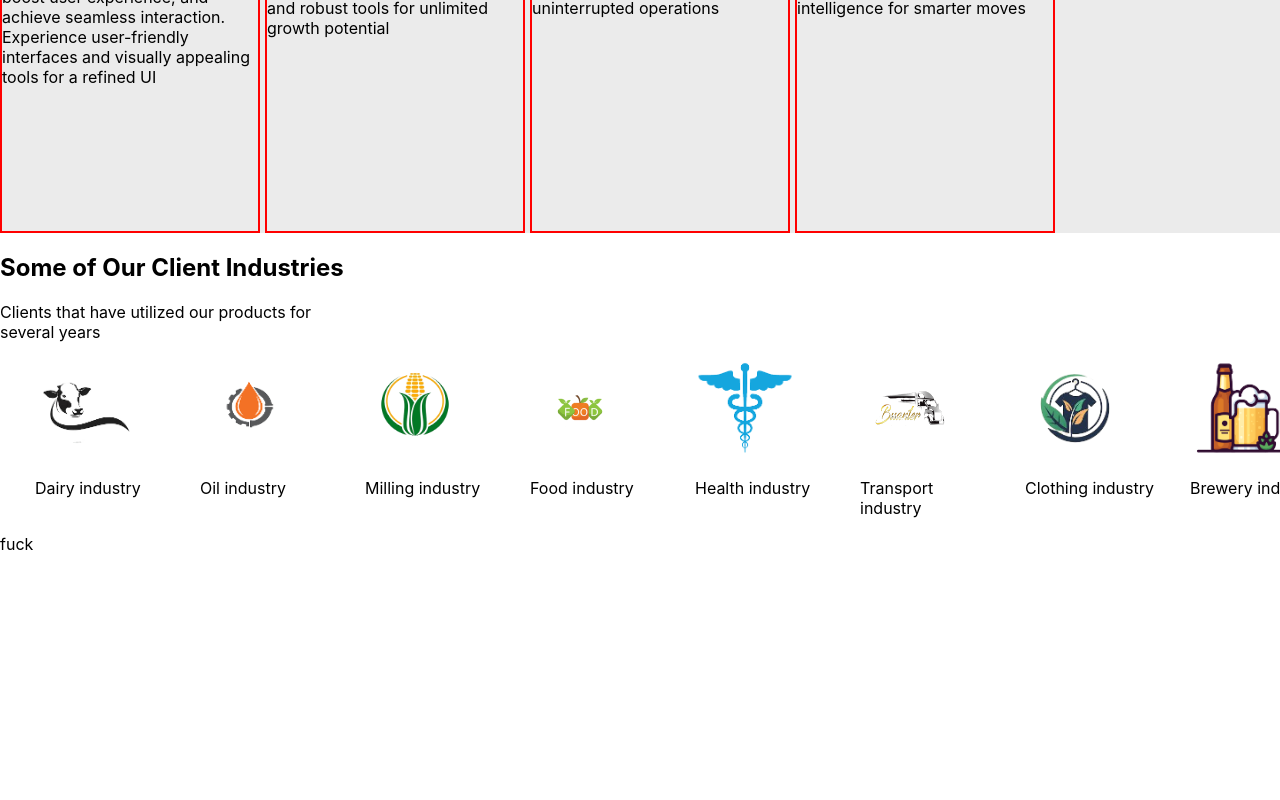
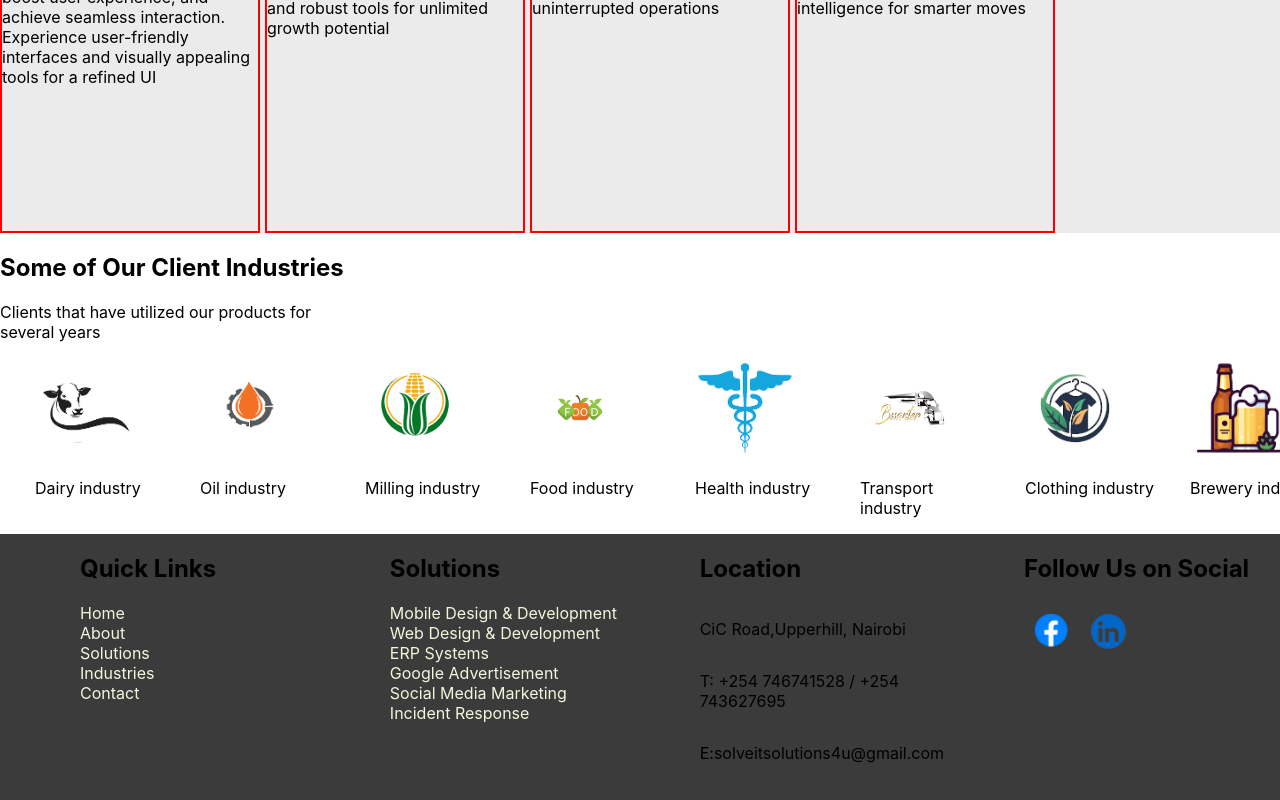
Before and after one commit to Solvitwithus/Solvit, a React (Create React App) app: page / in a window 1280 px wide. Shown: the part 1658-2458 px from the top of the page. Before the commit the page ends 2212 px from the top, so only its background shows below. Built offline with nearby package versions, Linux system fonts and the light colour scheme.

Commit message:
Homepage_skeletal_done_with_fifth Commit

```diff
--- a/src/components/footer.jsx
+++ b/src/components/footer.jsx
@@ -1,8 +1,40 @@
 import "../styles/footer.css"
+import fb from "../Assets/facebook.svg"
+import linkedin from "../Assets/linkedin.svg"
+
 export default function Footer(){
     return(
         <div className="footer">
-            fuck
+            <div className="foot_content">
+                <h2>Quick Links</h2>
+                <a href="#">Home</a>
+                <a href="about">About</a>
+                <a href="solutions">Solutions</a>
+                <a href="industries">Industries</a>
+                <a href="contact">Contact</a>
+                </div>
+            <div className="foot_content">
+                <h2>Solutions</h2>
+                <a href="solutions">Mobile Design & Development</a>
+                <a href="solutions">Web Design & Development</a>
+                <a href="solutions">ERP Systems</a>
+                <a href="solutions">Google Advertisement</a>
+                <a href="solutions">Social Media Marketing</a>
+                <a href="solutions">Incident Response</a>
+            </div>
+            <div className="foot_content">
+                <h2>Location</h2>
+                <p>CiC Road,Upperhill, Nairobi</p>
+                <p>T: +254 746741528 / +254 743627695</p>
+                <p>E:solveitsolutions4u@gmail.com</p>
+            </div>
+            <div className="foot_content">
+                <h2>Follow Us on Social</h2>
+                <div className="socialiconscontainer">
+                <img src={fb} alt="Facebook Logo" className="socialicons" />
+                <img src={linkedin} alt="LinkedIn Logo"  className="socialicons"/>
+                </div>
+            </div>
         </div>
     )
 }
--- a/src/pages/about.jsx
+++ b/src/pages/about.jsx
@@ -1,7 +1,7 @@
 export default function About(){
     return(
-        <>
+        <div id="about">
         <p>Hello world</p>
-        </>
+        </div>
     )
 }
--- a/src/pages/contact.jsx
+++ b/src/pages/contact.jsx
@@ -1,10 +1,10 @@
 import Head from "../components/header";
 function Contact (){
     return(
-        <>
+        <div id="contact">
         <Head/>
         <h2>Contact page</h2>
-        </>
+        </div>
     )
 }
 export default Contact
--- a/src/pages/industries.jsx
+++ b/src/pages/industries.jsx
@@ -1,10 +1,10 @@
 import Head from "../components/header";
 function Industries (){
     return(
-        <>
+        <div id="industries">
         <Head/>
         <h2>industries page</h2>
-        </>
+        </div>
     )
 }
 export default Industries
--- a/src/pages/solutions.jsx
+++ b/src/pages/solutions.jsx
@@ -1,10 +1,10 @@
 import Head from "../components/header";
 function Solutions (){
     return(
-        <>
+        <div id="solutions">
         <Head/>
         <h2>solutions page</h2>
-        </>
+        </div>
     )
 }
 export default Solutions
--- a/src/styles/footer.css
+++ b/src/styles/footer.css
@@ -0,0 +1,31 @@
+.footer{
+    background-color: #3b3b3b;
+    height: 50vh;
+    display: flex;
+    flex-direction: row;
+
+}
+.foot_content{
+    display: flex;
+    flex-direction: column;
+   margin-left: 5em;
+   width:20%;
+}
+a{
+    text-decoration: none;
+    color:beige
+}
+
+
+.socialiconscontainer{
+    display: flex;
+    flex-direction: row;
+    justify-content: space-around;
+}
+.socialicons{
+    height: 200px;
+    width:200px;
+}
+.socialicons:last-of-type{
+    margin-left: -9em;
+}
```
Also changed, not shown: src/Assets/facebook.svg (added), src/Assets/linkedin.svg (added).
